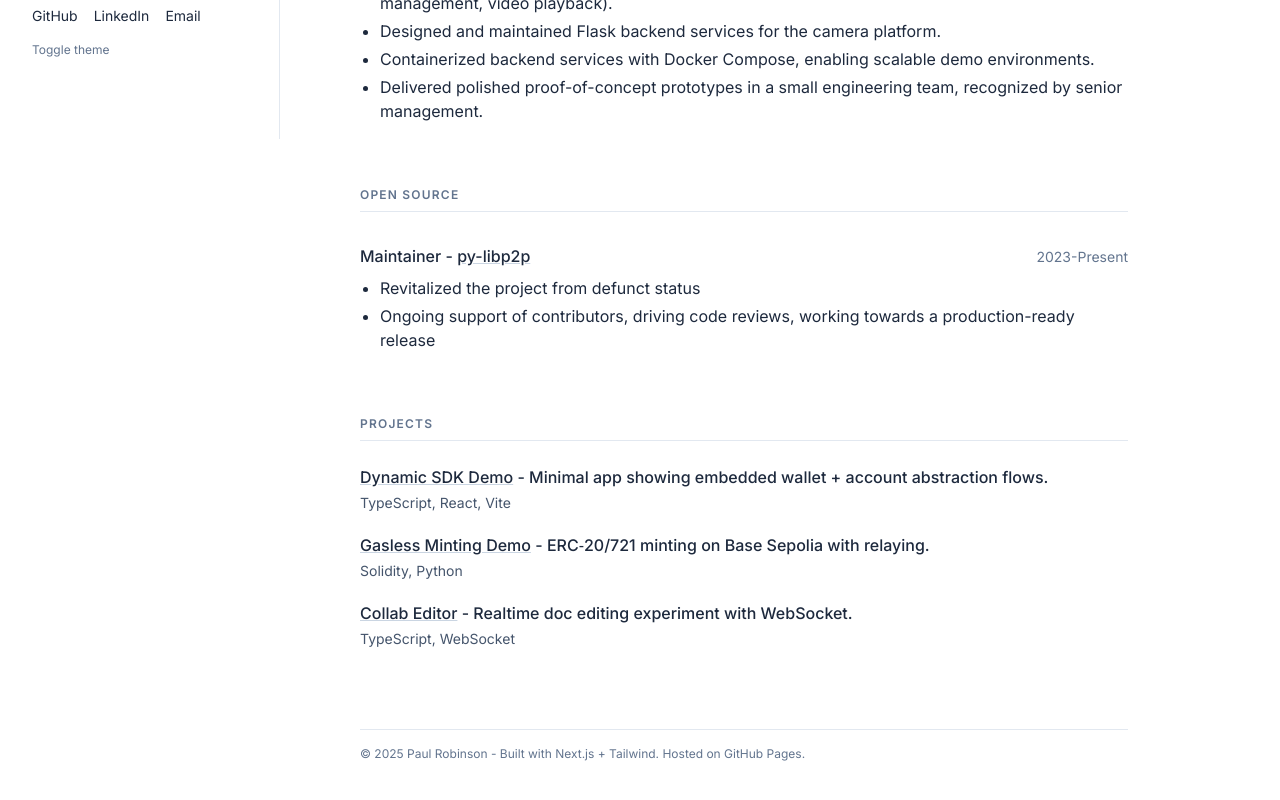
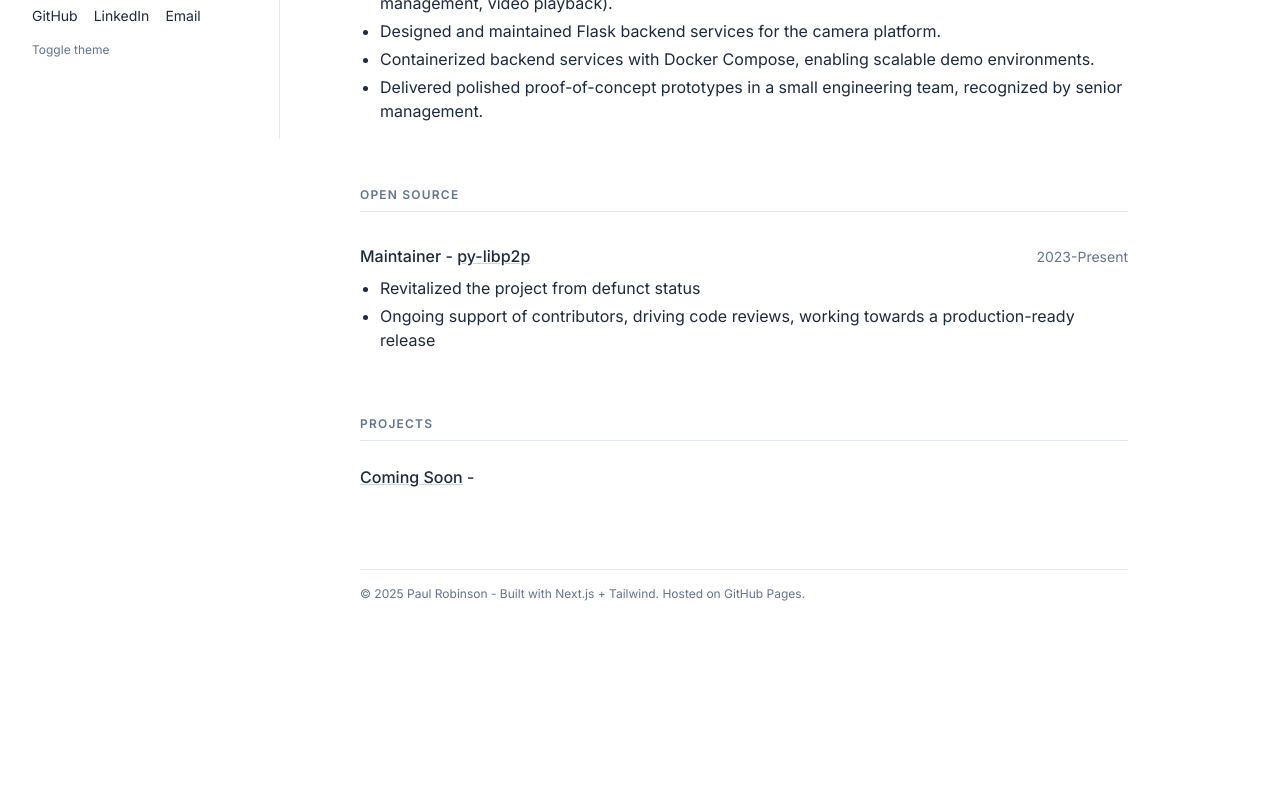
Before and after one commit to pacrob/pacrob.github.io, a Next.js app: page / in a window 1280 px wide. Shown: the part 661-1461 px from the top of the page. After the commit the page ends 1399 px from the top, so only its background shows below. Built offline with nearby package versions, Linux system fonts and the light colour scheme.

Commit message:
remove placeholder projects

```diff
--- a/src/app/page.tsx
+++ b/src/app/page.tsx
@@ -39,24 +39,31 @@ const openSource = [
 
 const projects = [
   {
-    name: "Dynamic SDK Demo",
-    href: "https://github.com/pacrob/dynamic-sdk-demo",
+    name: "Coming Soon",
+    href: "https://pacrob.com",
     description:
-      "Minimal app showing embedded wallet + account abstraction flows.",
-    meta: "TypeScript, React, Vite",
+      "",
+    meta: "",
   },
-  {
-    name: "Gasless Minting Demo",
-    href: "https://github.com/pacrob/gasless-minting",
-    description: "ERC‑20/721 minting on Base Sepolia with relaying.",
-    meta: "Solidity, Python",
-  },
-  {
-    name: "Collab Editor",
-    href: "https://github.com/pacrob/collab-editor",
-    description: "Realtime doc editing experiment with WebSocket.",
-    meta: "TypeScript, WebSocket",
-  },
+  // {
+  //   name: "Dynamic SDK Demo",
+  //   href: "https://github.com/pacrob/dynamic-sdk-demo",
+  //   description:
+  //     "Minimal app showing embedded wallet + account abstraction flows.",
+  //   meta: "TypeScript, React, Vite",
+  // },
+  // {
+  //   name: "Gasless Minting Demo",
+  //   href: "https://github.com/pacrob/gasless-minting",
+  //   description: "ERC‑20/721 minting on Base Sepolia with relaying.",
+  //   meta: "Solidity, Python",
+  // },
+  // {
+  //   name: "Collab Editor",
+  //   href: "https://github.com/pacrob/collab-editor",
+  //   description: "Realtime doc editing experiment with WebSocket.",
+  //   meta: "TypeScript, WebSocket",
+  // },
 ];
 
 export default function Page() {
```
